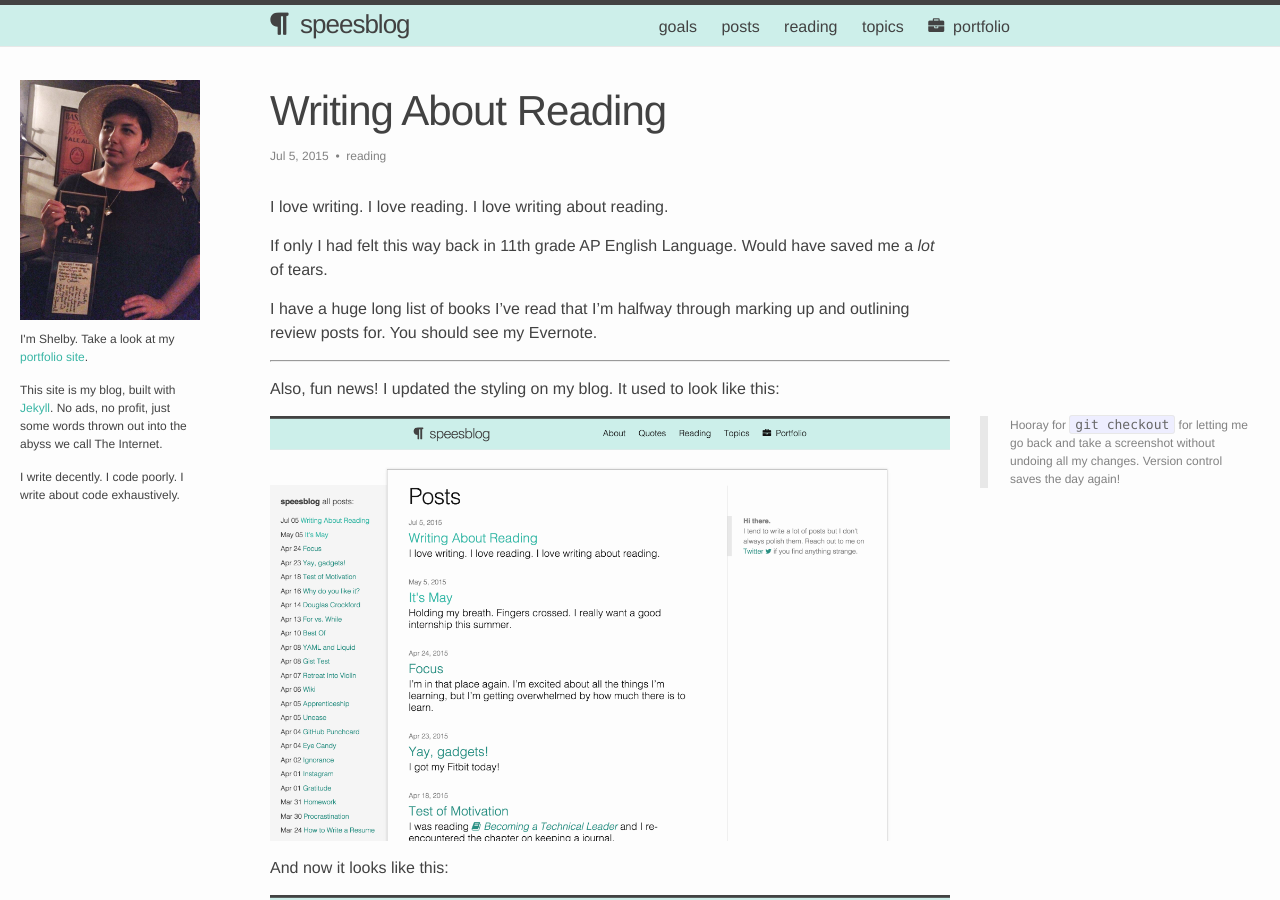
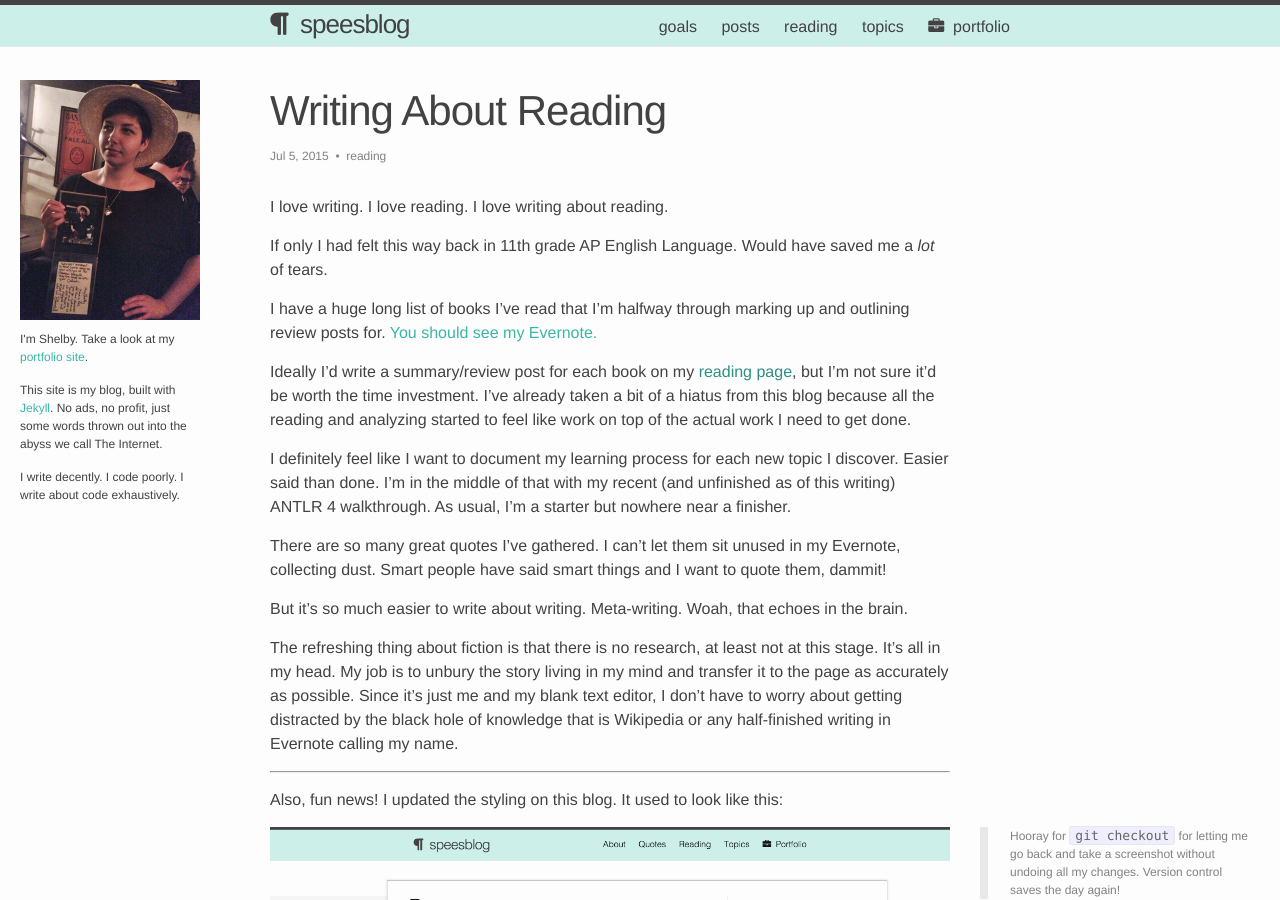
Before and after one commit to shelbyspees/speesblog, a Jekyll site: the page built from _posts/2015-07-05-writing-about-reading.md, in a window 1280 px wide and 900 px high. Built offline with Jekyll 4.4.1, drawn with Linux system fonts in a browser that asks for light colours; nearby versions of some CDN libraries; some of the changed text lies outside the part shown.

Commit message:
Update post

```diff
--- a/_posts/2015-07-05-writing-about-reading.md
+++ b/_posts/2015-07-05-writing-about-reading.md
@@ -8,11 +8,22 @@ I love writing. I love reading. I love writing about reading.
 
 If only I had felt this way back in 11th grade AP English Language. Would have saved me a *lot* of tears.
 
-I have a huge long list of books I've read that I'm halfway through marking up and outlining review posts for. You should see my Evernote.
+I have a huge long list of books I've read that I'm halfway through marking up and outlining review posts for. [You should see my Evernote.]({{ site.url }}{% post_url 2015-04-02-ignorance %})
+
+Ideally I'd write a summary/review post for each book on my [reading page](), but I'm not sure it'd be worth the time investment. I've already taken a bit of a hiatus from this blog because all the reading and analyzing started to feel like work on top of the actual work I need to get done.
+
+I definitely feel like I want to document my learning process for each new topic I discover. Easier said than done. I'm in the middle of that with my recent (and unfinished as of this writing) ANTLR 4 walkthrough. As usual, I'm a starter but nowhere near a finisher.
+
+
+There are so many great quotes I've gathered. I can't let them sit unused in my Evernote, collecting dust. Smart people have said smart things and I want to quote them, dammit!
+
+But it's so much easier to write about writing. Meta-writing. Woah, that echoes in the brain.
+
+The refreshing thing about fiction is that there is no research, at least not at this stage. It's all in my head. My job is to unbury the story living in my mind and transfer it to the page as accurately as possible. Since it's just me and my blank text editor, I don't have to worry about getting distracted by the black hole of knowledge that is Wikipedia or any half-finished writing in Evernote calling my name.
 
 ---
 
-Also, fun news! I updated the styling on my blog. It used to look like this:
+Also, fun news! I updated the styling on this blog. It used to look like this:
 
 <aside>Hooray for <code>git checkout</code> for letting me go back and take a screenshot without undoing all my changes. Version control saves the day again!</aside>
 
@@ -21,3 +32,7 @@ Also, fun news! I updated the styling on my blog. It used to look like this:
 And now it looks like this:
 
 <img class="wide" src="{{ site.url }}/assets/files/newcss.png"/>
+
+I'm also pretty happy with the styling on my new writing blog. I'm sure I'll get sick of it pretty soon but it's nice that it's so different from my other sites.
+
+<img class="wide" src="{{ site.url }}/assets/files/writcss.png"/>
```
Also changed, not shown: assets/files/writcss.png (added).
